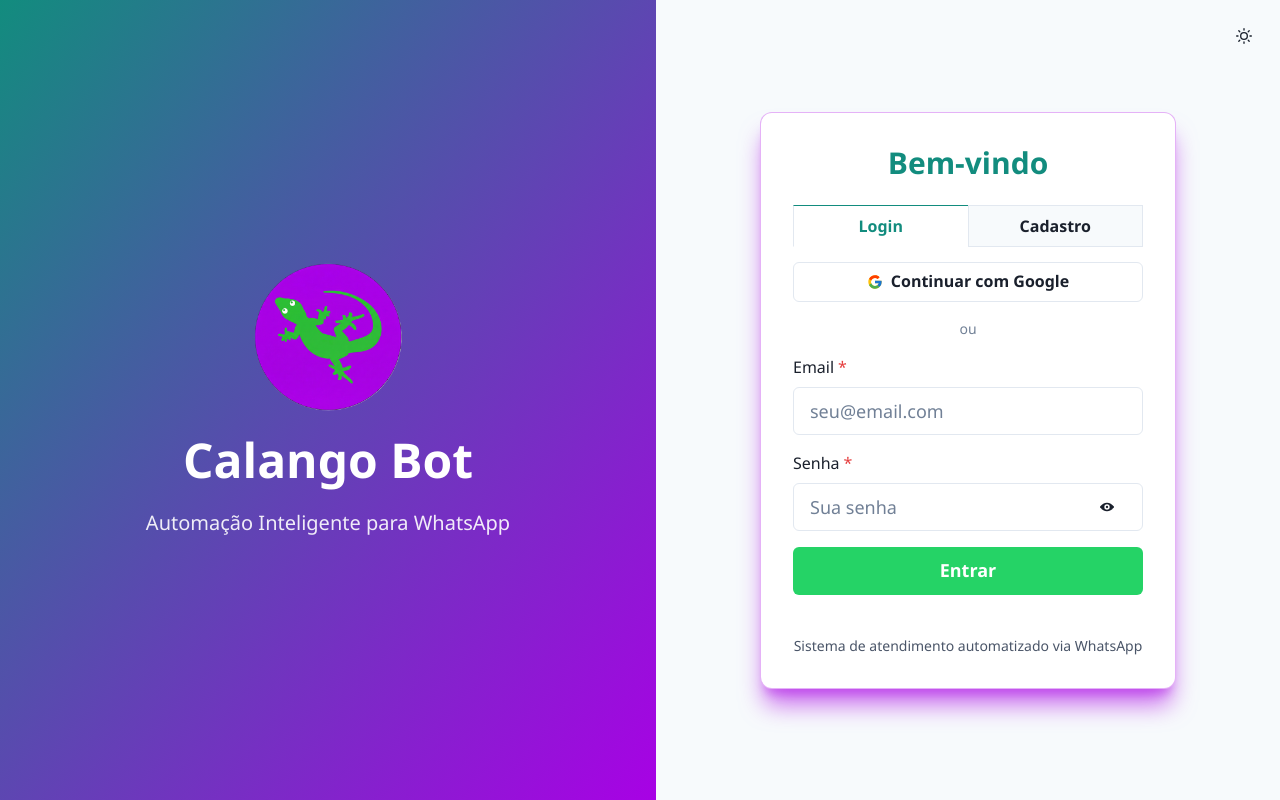
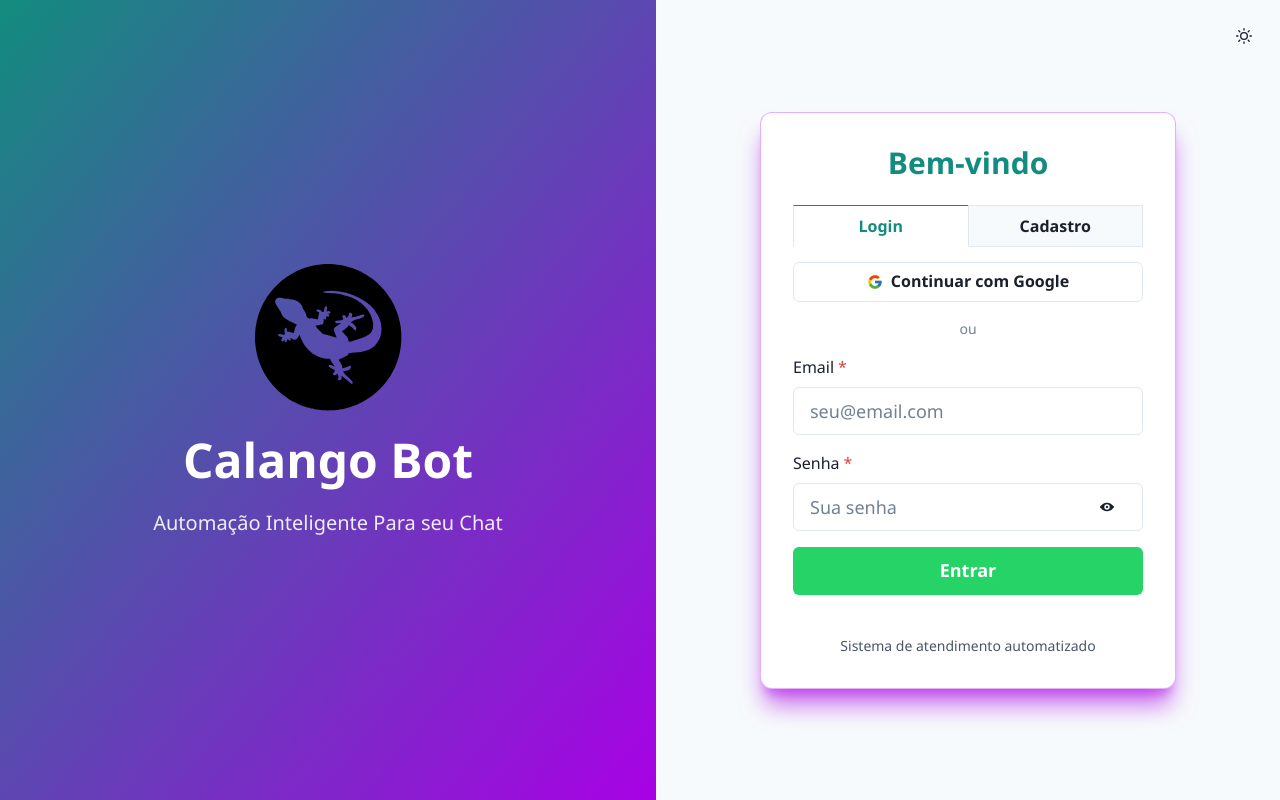
Before and after one commit to rodrigovmoreira/Chatbot-saas, a React (Create React App) app in the folder frontend/: page /login in a window 1280 px wide. Built offline with nearby package versions, Linux system fonts and the light colour scheme; no server answers.

Commit message:
commit changes

```diff
--- a/frontend/src/pages/Login.jsx
+++ b/frontend/src/pages/Login.jsx
@@ -151,9 +151,9 @@
         color="white"
       >
         <VStack spacing={6}>
-            <Image src="/logo512.png" alt="Calango Bot Logo" boxSize="150px" />
+            <Image src="/Gemini_Generated_Image_467xu7467xu7467x.svg" alt="Calango Bot Logo" boxSize="150px" />
             <Heading size="2xl" fontWeight="bold">Calango Bot</Heading>
-            <Text fontSize="xl" opacity={0.9}>Automação Inteligente para WhatsApp</Text>
+            <Text fontSize="xl" opacity={0.9}>Automação Inteligente Para seu Chat</Text>
         </VStack>
       </Flex>
 
@@ -171,9 +171,7 @@
         <Container maxW="md">
            <VStack spacing={8} w="full">
               {/* Mobile Logo (visible only on base) */}
-              <Box display={{ base: 'block', md: 'none' }} mb={4}>
-                 <Image src="/logo192.png" alt="Calango Bot" boxSize="80px" mx="auto"/>
-              </Box>
+              <Box display={{ base: 'block', md: 'none' }} mb={4}></Box>
 
               <Card w="full" borderRadius="xl" boxShadow="xl" bg={cardBg}>
                 <CardBody p={8}>
@@ -360,7 +358,7 @@
                         </Tabs>
 
                         <Text fontSize="sm" color={useColorModeValue("gray.600", "gray.300")} textAlign="center">
-                            Sistema de atendimento automatizado via WhatsApp
+                            Sistema de atendimento automatizado
                         </Text>
                     </VStack>
                 </CardBody>
```
Also changed, not shown: frontend/public/Gemini_Generated_Image_467xu7467xu7467x.svg (added).
